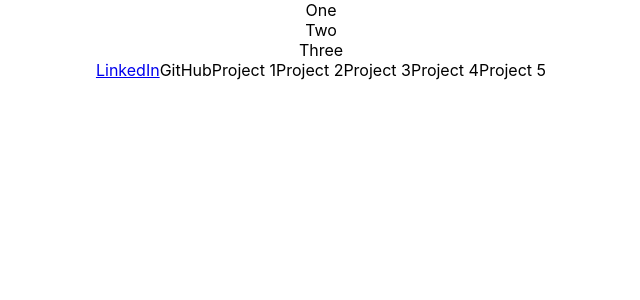
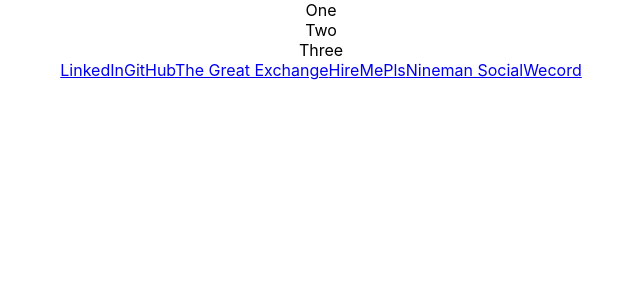
Before and after one commit to BrenLau/Portfolio, a JavaScript app in the folder portfolio/: page / in a window 1280 px wide. Shown: the top 300 px of the page, without its empty margins (319-959 px from the left). Built offline with nearby package versions, Linux system fonts and the light colour scheme; the HTML template or start-up script is replaced by a standard one.

Commit message:
added all inks

```diff
--- a/portfolio/src/components/links/Links.js
+++ b/portfolio/src/components/links/Links.js
@@ -1,13 +1,14 @@
+import "./links.css"
+
 const Links = () => {
     return (
-        <div>
+        <div className='linksdiv'>
             <a target="_blank" href='https://www.linkedin.com/in/brendan-l-b6952919a/'>LinkedIn</a>
-            <a>GitHub</a>
-            <a>Project 1</a>
-            <a>Project 2</a>
-            <a>Project 3</a>
-            <a>Project 4</a>
-            <a>Project 5</a>
+            <a target="_blank" href='https://github.com/BrenLau'>GitHub</a>
+            <a target="_blank" href='https://the-great-exchange.onrender.com/'>The Great Exchange</a>
+            <a target="_blank" href='https://hiremepls-rsb9.onrender.com/'>HireMePls</a>
+            <a target="_blank" href='https://ninemansocial.herokuapp.com/'>Nineman Social</a>
+            <a target="_blank" href='https://wecord-2.onrender.com/'>Wecord</a>
         </div>
     )
 }
```
Also changed, not shown: portfolio/src/components/links/links.css (added), 1 other file (tests, documents, lock files or other folders).
